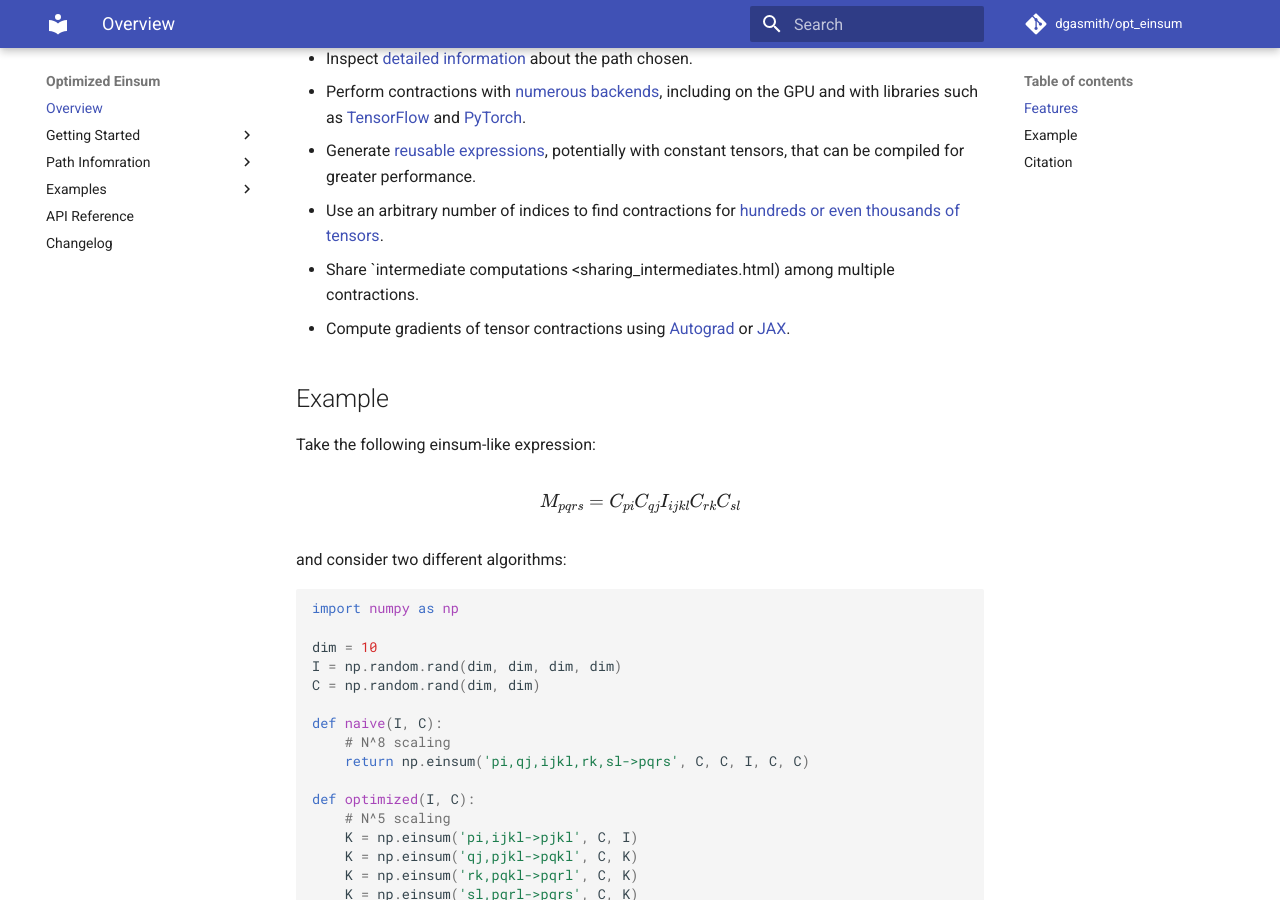
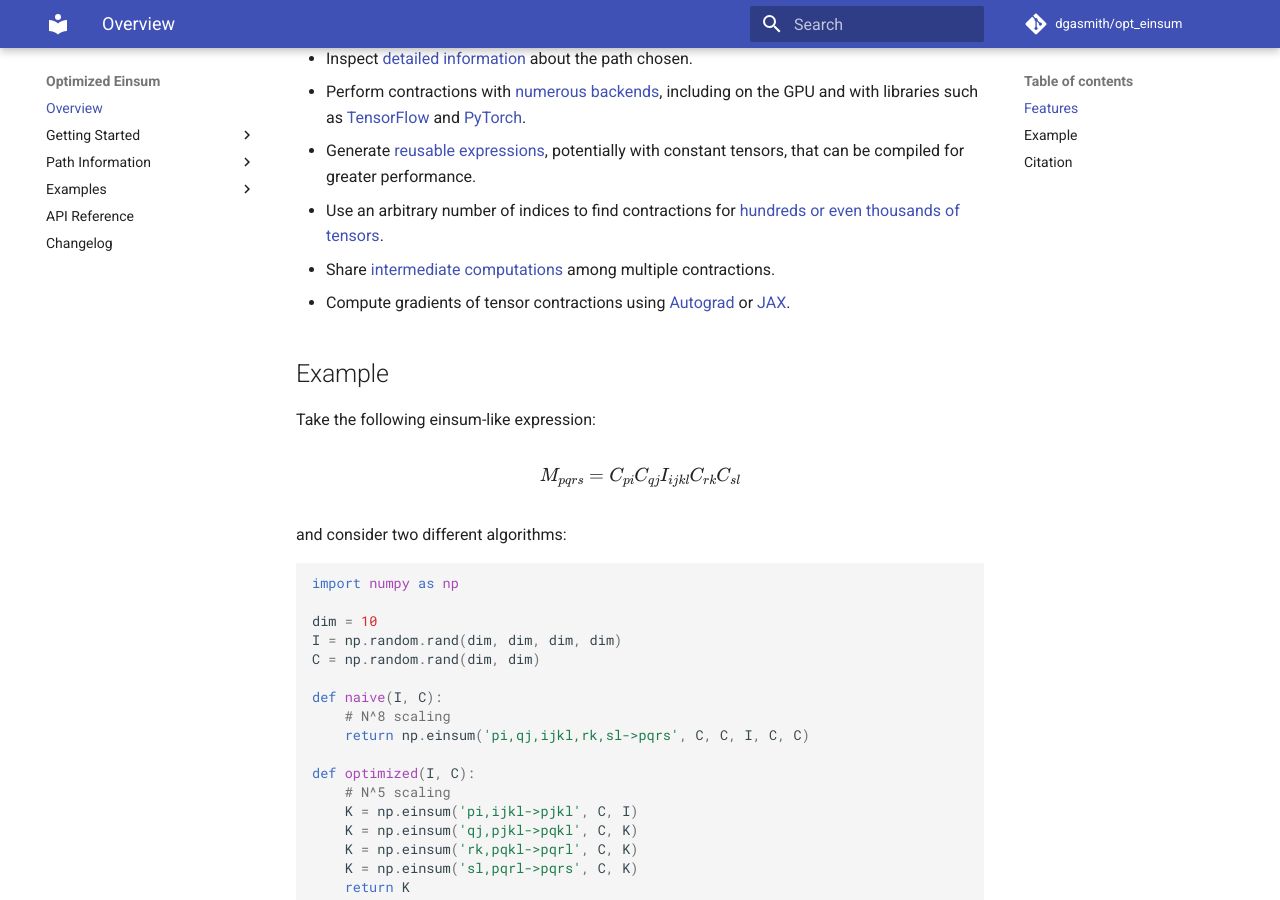
Before and after one commit to dgasmith/opt_einsum, an MkDocs documentation site: the page built from docs/index.md, in a window 1280 px wide and 900 px high, scrolled down 497 px. Built offline with MkDocs 1.6.1 and Material for MkDocs 9.7.7, drawn with Linux system fonts in a browser that asks for light colours; comment, search, counter and statistics services are not loaded.

Commit message:
PR Reviews

````diff
--- a/docs/index.md
+++ b/docs/index.md
@@ -9,10 +9,10 @@
 
 ## Features
 
-The algorithms found in this repository often power the ``einsum`` optimizations
-in many of the above projects. For example, the optimization of ``np.einsum``
+The algorithms found in this repository often power the `einsum` optimizations
+in many of the above projects. For example, the optimization of `np.einsum`
 has been passed upstream and most of the same features that can be found in
-this repository can be enabled with ``numpy.einsum(..., optimize=True)``. However,
+this repository can be enabled with `numpy.einsum(..., optimize=True)`. However,
 this repository often has more up to date algorithms for complex contractions.
 Several advanced features are as follows:
 
@@ -20,7 +20,7 @@
 * Perform contractions with [numerous backends](getting_started/backends.md), including on the GPU and with libraries such as [TensorFlow](https://www.tensorflow.org) and [PyTorch](https://pytorch.org).
 * Generate [reusable expressions](getting_started/reusing_paths.md), potentially with constant tensors, that can be compiled for greater performance.
 * Use an arbitrary number of indices to find contractions for [hundreds or even thousands of tensors](examples/large_expr_with_greedy.md).
-* Share `intermediate computations <sharing_intermediates.html) among multiple contractions.
+* Share [intermediate computations](getting_started/sharing_intermediates.md) among multiple contractions.
 * Compute gradients of tensor contractions using [Autograd](https://github.com/HIPS/autograd) or [JAX](https://github.com/google/jax).
 
 ## Example
@@ -77,7 +77,7 @@
 matters significantly. Logic can be built that optimizes the order;
 however, this is a lot of time and effort for a single expression.
 
-The ``opt_einsum`` package is a typically a drop-in replacement for ``einsum``
+The `opt_einsum` package is a typically a drop-in replacement for `einsum`
 functions and can handle this logic and path finding for you:
 
 ```python
@@ -96,7 +96,7 @@
 
 The above will automatically find the optimal contraction order, in this case,
 identical to that of the optimized function above, and compute the products
-for you. Additionally, ``contract`` can use vendor BLAS with the ``numpy.dot``
+for you. Additionally, `contract` can use vendor BLAS with the `numpy.dot`
 function under the hood to exploit additional parallelism and performance.
 
 Details about the optimized contraction order can be explored:
--- a/mkdocs.yml
+++ b/mkdocs.yml
@@ -39,7 +39,7 @@
     - "Backends & GPU Support": getting_started/backends.md
     - Reusing Paths: getting_started/reusing_paths.md
     - Sharing Intermediates: getting_started/sharing_intermediates.md
-  - Path Infomration:
+  - Path Information:
     - Introduction: paths/introduction.md
     - Optimal Path: paths/optimal_path.md
     - Branching Path: paths/branching_path.md
````
Also changed, not shown: docs/changelog.md (+34 -34 lines), 2 other files.
